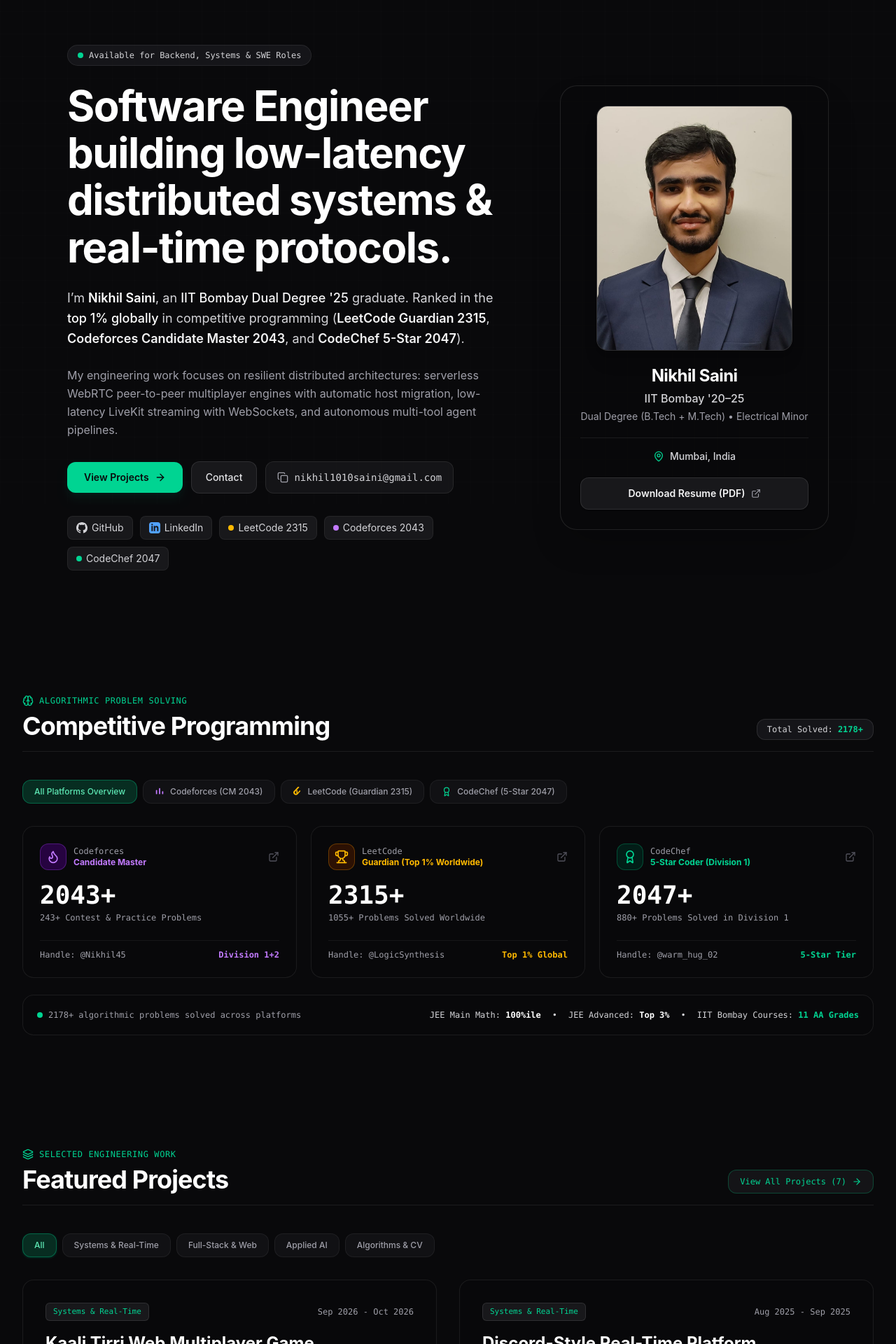
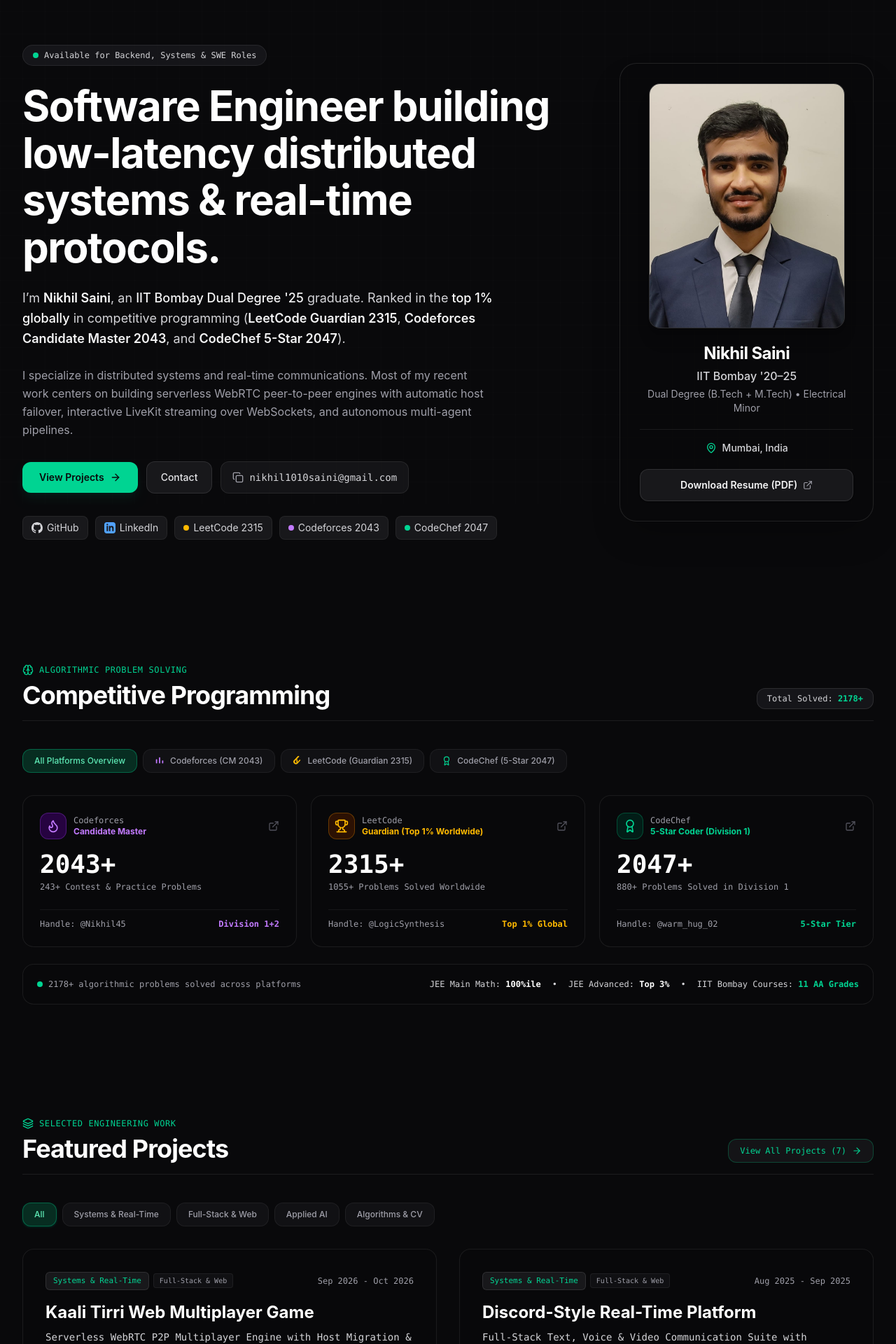
Before and after one commit to NikhilSaini09/portfolio, a Next.js app: page / in a window 1280 px wide. Shown: the part 80-2000 px from the top of the page at 70% size. Built offline with nearby package versions, Linux system fonts and the light colour scheme.

Commit message:
fix: layout

```diff
--- a/src/components/Hero.tsx
+++ b/src/components/Hero.tsx
@@ -23,11 +23,11 @@ export function Hero() {
 
   return (
     <section className="relative pt-28 pb-16 md:pt-36 md:pb-24">
-      <div className="max-w-6xl mx-auto px-4 sm:px-6 lg:px-8 relative z-10">
-        <div className="grid grid-cols-1 lg:grid-cols-12 gap-12 lg:gap-10 items-center">
+      <div className="max-w-7xl mx-auto px-4 sm:px-6 lg:px-8 relative z-10">
+        <div className="grid grid-cols-1 lg:grid-cols-12 gap-8 lg:gap-12 xl:gap-16 items-center">
 
           {/* Left Column: Natural, Confident Bio & Pitch */}
-          <div className="lg:col-span-7 flex flex-col items-start space-y-6">
+          <div className="lg:col-span-7 xl:col-span-8 flex flex-col items-start space-y-6">
 
             {/* Status indicator */}
             <div className="inline-flex items-center gap-2 px-3.5 py-1.5 rounded-full bg-zinc-900/90 border border-white/[0.08] text-zinc-300 text-xs font-mono">
@@ -52,7 +52,7 @@ export function Hero() {
             </p>
 
             <p className="text-sm sm:text-base text-zinc-400 leading-relaxed max-w-2xl">
-              My engineering work focuses on resilient distributed architectures: serverless WebRTC peer-to-peer multiplayer engines with automatic host migration, low-latency LiveKit streaming with WebSockets, and autonomous multi-tool agent pipelines.
+              I specialize in distributed systems and real-time communications. Most of my recent work centers on building serverless WebRTC peer-to-peer engines with automatic host failover, interactive LiveKit streaming over WebSockets, and autonomous multi-agent pipelines.
             </p>
 
             {/* Action Buttons - Clean, intentional, no competing duplicate links */}
@@ -147,7 +147,7 @@ export function Hero() {
           </div>
 
           {/* Right Column: Confident, Generously Sized Photo Card */}
-          <div className="lg:col-span-5 flex justify-center lg:justify-end">
+          <div className="lg:col-span-5 xl:col-span-4 flex justify-center lg:justify-end">
             <div className="w-full max-w-sm rounded-3xl bg-zinc-950/90 border border-white/[0.1] p-6 sm:p-7 shadow-2xl flex flex-col items-center">
 
               {/* Photo Box with comfortable, generous aspect ratio */}
--- a/src/components/ProjectMediaShowcase.tsx
+++ b/src/components/ProjectMediaShowcase.tsx
@@ -210,10 +210,10 @@ export function ProjectMediaShowcase({
       </div>
 
       {/* Gallery Selector (if project has secondary screenshots/videos) */}
-      {isHero && project.media?.gallery && project.media.gallery.length > 0 && (
+      {isHero && project.media?.primary && project.media?.gallery && project.media.gallery.length > 0 && (
         <div className="flex items-center gap-2.5 pt-1 overflow-x-auto pb-1">
           <button
-            onClick={() => setSelectedMedia(project.media.primary)}
+            onClick={() => project.media?.primary && setSelectedMedia(project.media.primary)}
             className={`px-3 py-1.5 rounded-lg text-xs font-mono transition-all flex items-center gap-1.5 whitespace-nowrap ${
               selectedMedia.url === project.media.primary.url
                 ? "bg-emerald-500/20 text-emerald-300 border border-emerald-500/40"
--- a/src/components/ProjectsSection.tsx
+++ b/src/components/ProjectsSection.tsx
@@ -40,7 +40,11 @@ export function ProjectsSection() {
   const filteredProjects =
     activeCategory === "All"
       ? PORTFOLIO_DATA.projects
-      : PORTFOLIO_DATA.projects.filter((p) => p.category === activeCategory);
+      : PORTFOLIO_DATA.projects.filter(
+          (p) =>
+            p.category === activeCategory ||
+            Boolean(p.categories?.some((c) => c === activeCategory))
+        );
 
   return (
     <section id="projects" className="py-20 relative">
@@ -94,12 +98,24 @@ export function ProjectsSection() {
               className="group relative rounded-2xl bg-zinc-950/80 border border-white/[0.08] hover:border-emerald-500/40 p-6 sm:p-8 flex flex-col justify-between transition-all duration-300 hover:shadow-2xl hover:shadow-emerald-950/20"
             >
               <div className="space-y-4">
-                {/* Header with category and period */}
+                {/* Header with categories and period */}
                 <div className="flex items-center justify-between gap-2">
-                  <span className="inline-flex items-center gap-1.5 px-2.5 py-1 rounded-md text-[11px] font-mono bg-zinc-900 border border-white/10 text-emerald-400">
-                    {project.category}
-                  </span>
-                  <span className="text-xs font-mono text-zinc-400">
+                  <div className="flex flex-wrap items-center gap-1.5">
+                    <span className="inline-flex items-center gap-1.5 px-2.5 py-1 rounded-md text-[11px] font-mono bg-zinc-900 border border-white/10 text-emerald-400">
+                      {project.category}
+                    </span>
+                    {project.categories
+                      ?.filter((c) => c !== project.category)
+                      .map((extraCat) => (
+                        <span
+                          key={extraCat}
+                          className="inline-flex items-center px-2 py-0.5 rounded text-[10px] font-mono bg-zinc-900/60 border border-white/[0.06] text-zinc-400"
+                        >
+                          {extraCat}
+                        </span>
+                      ))}
+                  </div>
+                  <span className="text-xs font-mono text-zinc-400 shrink-0">
                     {project.period}
                   </span>
                 </div>
--- a/src/data/portfolio-data.ts
+++ b/src/data/portfolio-data.ts
@@ -17,20 +17,27 @@ export interface ProjectChallenge {
   impact: string;
 }
 
+export type ProjectCategory =
+  | "Systems & Real-Time"
+  | "Full-Stack & Web"
+  | "Applied AI"
+  | "Algorithms & CV";
+
 export interface Project {
   id: string;
   slug: string;
   title: string;
   tagline: string;
   period: string;
-  category: "Systems & Real-Time" | "Full-Stack & Web" | "Applied AI" | "Algorithms & CV";
+  category: ProjectCategory;
+  categories?: ProjectCategory[];
   technologies: string[];
   liveUrl?: string;
   githubUrl?: string;
   featured: boolean;
   bulletPoints: string[];
-  media: {
-    primary: ProjectMedia;
+  media?: {
+    primary?: ProjectMedia;
     gallery?: ProjectMedia[];
   };
   keyMetrics: ProjectMetric[];
@@ -185,6 +192,7 @@ export const PORTFOLIO_DATA = {
       tagline: "Serverless WebRTC P2P Multiplayer Engine with Host Migration & Anti-Exploit Layer",
       period: "Sep 2026 - Oct 2026",
       category: "Systems & Real-Time",
+      categories: ["Systems & Real-Time", "Full-Stack & Web"],
       technologies: ["WebRTC", "PeerJS", "STUN/TURN", "Web Audio API", "TypeScript", "JavaScript"],
       liveUrl: "https://nikhilsaini09.github.io/kaaliTirri/",
       githubUrl: "https://github.com/NikhilSaini09/kaaliTirri",
@@ -247,6 +255,7 @@ export const PORTFOLIO_DATA = {
       tagline: "Full-Stack Text, Voice & Video Communication Suite with LiveKit SFU & WebSockets",
       period: "Aug 2025 - Sep 2025",
       category: "Systems & Real-Time",
+      categories: ["Systems & Real-Time", "Full-Stack & Web"],
       technologies: ["Next.js", "TypeScript", "Tailwind CSS", "Prisma", "PostgreSQL", "WebSockets", "LiveKit SFU", "Clerk", "ShadCN"],
       liveUrl: "https://discord-like-app-delta.vercel.app/",
       githubUrl: "https://github.com/NikhilSaini09/discord-like-app",
@@ -309,6 +318,7 @@ export const PORTFOLIO_DATA = {
       tagline: "Autonomous LangGraph Multi-Tool Agent Orchestrating Groq Llama 3.3 70B & FastAPI",
       period: "Jun 2026",
       category: "Applied AI",
+      categories: ["Applied AI", "Full-Stack & Web"],
       technologies: ["FastAPI", "LangGraph", "LangChain", "Groq Llama 3.3 70B", "React", "Redux", "SQLite", "Python"],
       githubUrl: "https://github.com/NikhilSaini09/fullStack_AI_CRM",
       featured: true,
@@ -369,6 +379,7 @@ export const PORTFOLIO_DATA = {
       tagline: "Cross-Window Real-Time State & Physics Synchronization via WebGL & BroadcastChannel",
       period: "2024",
       category: "Systems & Real-Time",
+      categories: ["Systems & Real-Time", "Algorithms & CV"],
       technologies: ["Three.js", "WebGL", "TypeScript", "BroadcastChannel API", "LocalStorage Event Loop"],
       githubUrl: "https://github.com/NikhilSaini09/3dSceneMulipleWindow",
       featured: true,
@@ -426,13 +437,6 @@ export const PORTFOLIO_DATA = {
       technologies: ["Python", "TensorFlow", "OpenCV", "NumPy", "Backtracking Algorithms"],
       githubUrl: "https://github.com/NikhilSaini09/Sudoku_Solver",
       featured: false,
-      media: {
-        primary: {
-          type: "image",
-          url: "/projects/sudoku-solver/demo.png",
-          caption: "OpenCV perspective warp and contour detection pipeline"
-        }
-      },
       keyMetrics: [
         { label: "Solve Latency", value: "0.6 ms", desc: "Bitmask-accelerated constraint propagation engine" },
         { label: "CNN Accuracy", value: "98.2%", desc: "Digit recognition on MNIST with morphological noise reduction" },
@@ -477,13 +481,6 @@ export const PORTFOLIO_DATA = {
       technologies: ["React.js", "REST API", "Axios", "CSS Modules", "LocalStorage"],
       githubUrl: "https://github.com/NikhilSaini09/kanban-board",
       featured: false,
-      media: {
-        primary: {
-          type: "image",
-          url: "/projects/kanban-board/demo.png",
-          caption: "Multi-dimensional ticket grouping by status, user, and priority"
-        }
-      },
       keyMetrics: [
         { label: "Render Overhead", value: "Zero Jitter", desc: "Memoized multi-dimensional bucket selectors" },
         { label: "Persistence", value: "Offline-First", desc: "LocalStorage state synchronization" },
@@ -526,13 +523,6 @@ export const PORTFOLIO_DATA = {
       technologies: ["Dart", "Flutter", "Cloud Firestore", "Firebase Auth", "Material 3"],
       githubUrl: "https://github.com/NikhilSaini09/Bugdet_tracker",
       featured: false,
-      media: {
-        primary: {
-          type: "image",
-          url: "/projects/budget-tracker/demo.png",
-          caption: "Reactive category analytics with real-time cloud sync"
-        }
-      },
       keyMetrics: [
         { label: "Sync Protocol", value: "Real-Time", desc: "Cloud Firestore reactive stream listener" },
         { label: "Platform", value: "Flutter / Dart", desc: "Unified single codebase for iOS and Android" },
```
Also changed, not shown: src/app/projects/[slug]/page.tsx (+14 -2 lines), src/app/projects/page.tsx (+23 -7 lines), src/components/ContactSection.tsx (+12 -13 lines).
